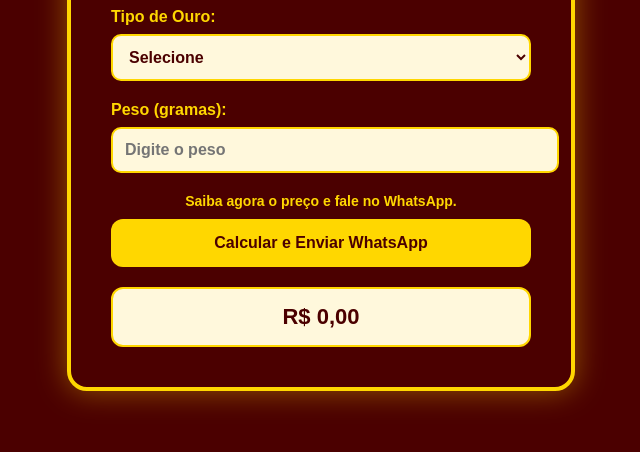
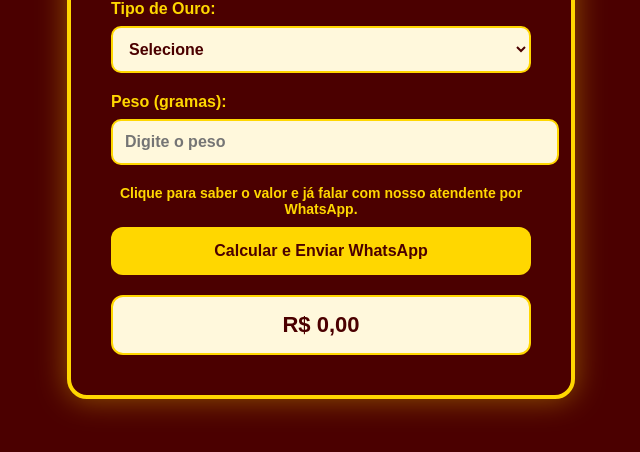
Before and after one commit to Gimenez0999/novox1, a plain HTML site: page index.html in a window 1280 px wide. Shown: the part 260-712 px from the top of the page, without its empty margins (319-959 px from the left). Drawn offline with Linux system fonts and the light colour scheme.

Commit message:
Update index.html

```diff
--- a/index.html
+++ b/index.html
@@ -104,7 +104,7 @@
     <input type="number" id="peso" placeholder="Digite o peso" />
 
     <div class="mensagem-info">
-        Saiba agora o preço e fale no WhatsApp.
+        Clique para saber o valor e já falar com nosso atendente por WhatsApp.
     </div>
 
     <button class="btn-calcular" onclick="calcular()">
```
